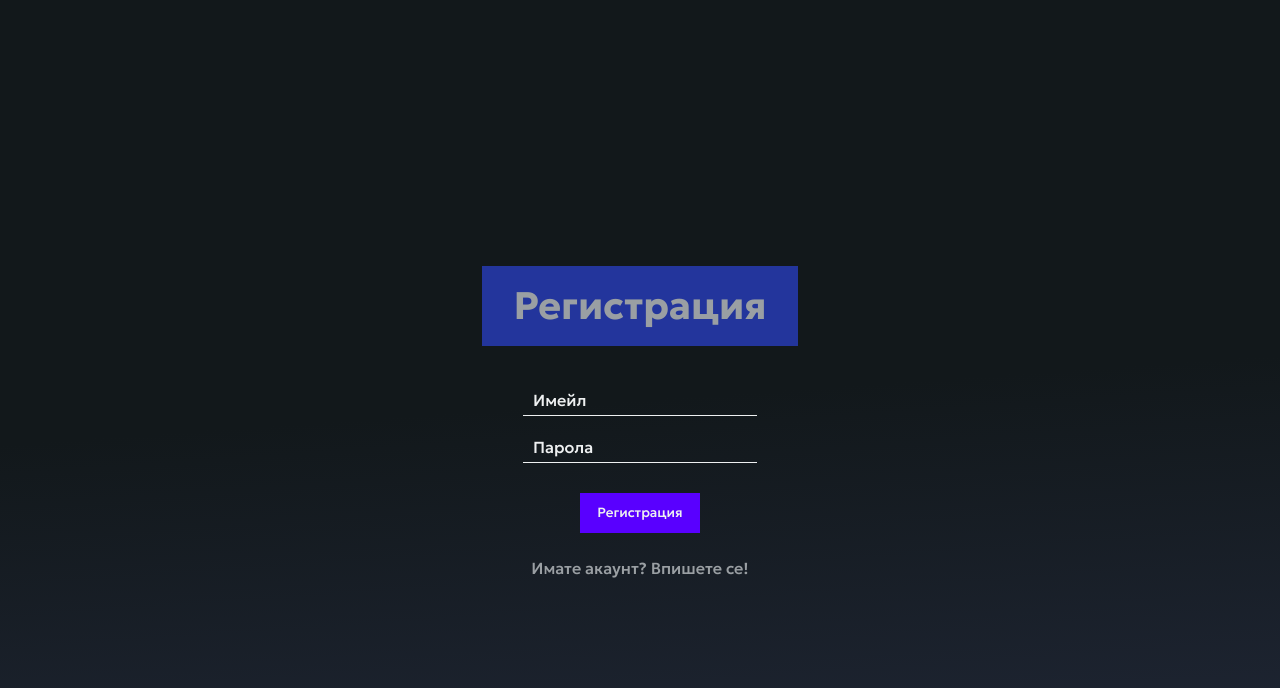
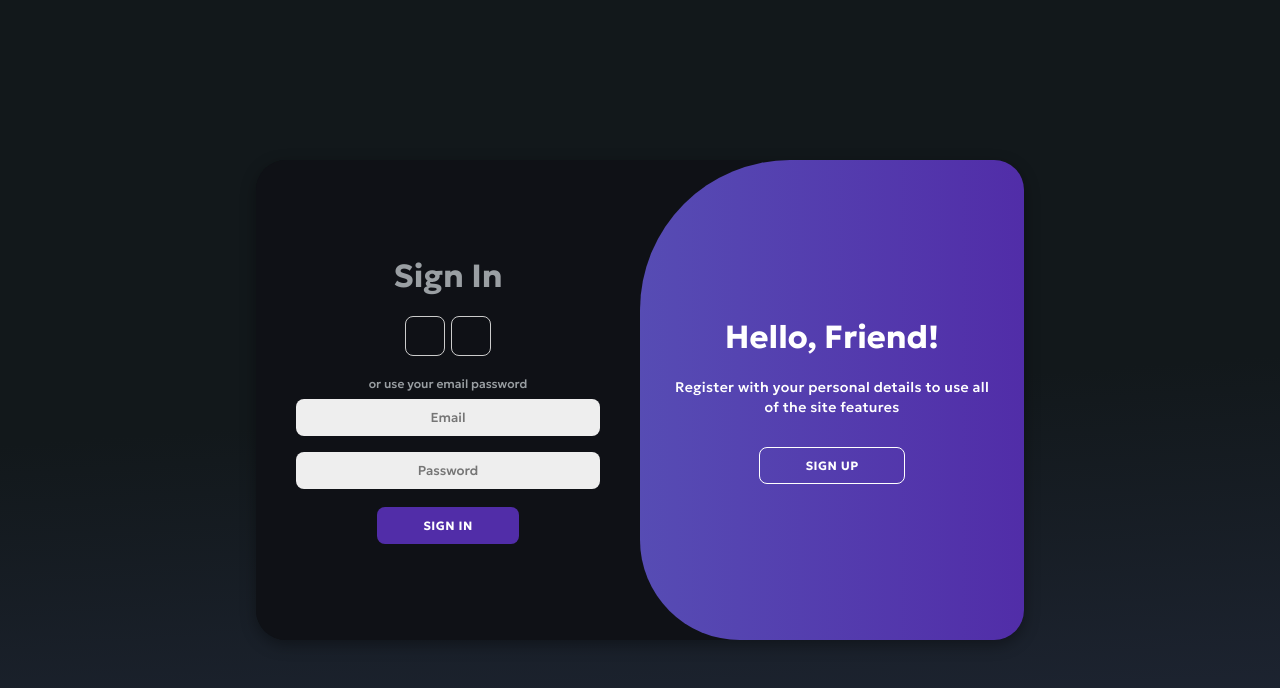
Before and after one commit to BorisSavianov/CodeHubProject, a Next.js app: page /login in a window 1280 px wide. Shown: the top 688 px of the page. Built offline with nearby package versions, Linux system fonts and the light colour scheme; no server answers.

Commit message:
new login form

```diff
--- a/pages/login.jsx
+++ b/pages/login.jsx
@@ -96,23 +96,32 @@ function LoginForm() {
   const handleFirebaseError = (errorCode) => {
     switch (errorCode) {
       case "auth/user-not-found":
-        return "Потребителят не е намерен.";
+        return ToastComponent("Потребителят не е намерен.", "error");
       case "auth/wrong-password":
-        return "Невалидна парола.";
+        return ToastComponent("Невалидна парола.", "error");
       case "auth/invalid-login-credentials":
-        return "Невалидни данни за вход. Моля, проверете вашия имейл и парола.";
+        return ToastComponent(
+          "Невалидни данни за вход. Моля, проверете вашия имейл и парола.",
+          "error"
+        );
       case "auth/invalid-email":
-        return "Невалиден email. Моля опитайте с друг.";
+        return ToastComponent(
+          "Невалиден email. Моля опитайте с друг.",
+          "error"
+        );
       case "auth/missing-password":
-        return "Липсва парола.";
+        return ToastComponent("Липсва парола.", "error");
       case "auth/email-already-in-use":
-        return "Този email вече е регистриран.";
+        return ToastComponent("Този email вече е регистриран.", "error");
       case "auth/account-exists-with-different-credential":
-        return "Потребителят вече съществува, но с друг вход.";
+        return ToastComponent(
+          "Потребителят вече съществува, но с друг вход.",
+          "error"
+        );
       case "auth/user-cancelled":
-        return "Потребителят отказа.";
+        return ToastComponent("Потребителят отказа.", "error");
       default:
-        return "Грешка. Моля, опитайте по-късно.";
+        return ToastComponent("Грешка. Моля, опитайте по-късно.", "error");
     }
   };
 
@@ -284,193 +293,179 @@ function LoginForm() {
     }
   };
 
-  if (loading) {
-    return (
-      <div className={styles.loadingOverlay}>
-        <p>Зареждане...</p>
-      </div>
-    );
+  const [isActive, setIsActive] = useState(false);
+
+  useEffect(() => {
+    const container = document.getElementById("container");
+    const registerBtn = document.getElementById("register");
+    const loginBtn = document.getElementById("login");
+
+    const handleRegisterClick = () => {
+      container.classList.add(`${styles.active}`);
+      setIsActive(true);
+    };
+
+    const handleLoginClick = () => {
+      container.classList.remove(`${styles.active}`);
+      setIsActive(false);
+    };
+
+    // Check if registerBtn and loginBtn exist before attaching event listeners
+    if (registerBtn && loginBtn) {
+      registerBtn.addEventListener("click", handleRegisterClick);
+      loginBtn.addEventListener("click", handleLoginClick);
+
+      return () => {
+        registerBtn.removeEventListener("click", handleRegisterClick);
+        loginBtn.removeEventListener("click", handleLoginClick);
+      };
     }
+
+    // Handle the case where either registerBtn or loginBtn is null
+    console.error("registerBtn or loginBtn is null.");
+  }, [isActive]);
 
   if (!user) {
     return (
-      <div className="container">
-        {isLogin ? (
-          <>
-            <form
-              onSubmit={handleSignup}
-              className={styles.SignInForm}
-              ref={formRef}
-            >
-              <h2 className={styles.SignUpHead}>Регистрация</h2>
-              <div className={styles.form}>
-                <div className={styles.inputWrapper}>
+      <body className="container">
+        <style>
+          {`* {
+  margin: 0;
+  padding: 0;
+  box-sizing: border-box;
+}
+
+body {
+  background-color: #c9d6ff;
+  background: linear-gradient(to right, #e2e2e2, #c9d6ff);
+  display: flex;
+  align-items: center;
+  justify-content: center;
+  flex-direction: column;
+  height: 100vh;
+  width: 100vw
+}
+        `}
+        </style>
+        <div className={styles.container} id="container">
+          <div className={`${styles["form-container"]} ${styles["sign-up"]}`}>
+            <form onSubmit={handleSignup} ref={formRef}>
+              <h1>Create Account</h1>
+              <div className={styles["social-icons"]}>
+                <a onClick={handleGoogleSignIn} className={styles.icon}>
+                  <i
+                    className={`${styles["fa-brands"]} ${styles["fa-github"]}`}
+                  ></i>
+                </a>
+                <a onClick={handleGitHubSignIn} className={styles.icon}>
+                  <i
+                    className={`${styles["fa-brands"]} ${styles["fa-linkedin-in"]}`}
+                  ></i>
+                </a>
+              </div>
+              <span>or use your email for registration</span>
+
               <input
                 type="email"
-                    placeholder=" "
+                placeholder="Email"
                 value={email}
                 onChange={(e) => setEmail(e.target.value)}
-                    className={styles.SignInTextBox}
-                    onFocus={() => handleInputFocus("email")}
-                    onBlur={() => handleInputBlur("email")}
+                className={styles.input}
               />
-                  <label
-                    className={emailFocused || email ? styles.labelActive : ""}
-                  >
-                    Имейл
-                  </label>
-                </div>
-                <div className={styles.inputContainer}>
               <input
                 type="password"
-                    placeholder=" "
+                placeholder="Password"
                 value={password}
                 onChange={(e) => setPassword(e.target.value)}
-                    className={styles.SignInTextBox}
-                    onFocus={() => handleInputFocus("password")}
-                    onBlur={() => handleInputBlur("password")}
+                className={styles.input}
               />
-                  <label
-                    className={
-                      passwordFocused || password ? styles.labelActive : ""
-                    }
-                  >
-                    Парола
-                  </label>
+              <button type="submit" className={styles.button}>
+                Sign Up
+              </button>
+            </form>
           </div>
-
-                {showUsernameField && (
-                  <>
-                    <input
-                      type="text"
-                      placeholder="Потребителско име"
-                      value={username}
-                      onChange={(e) => setUsername(e.target.value)}
-                      onClick={() => scrollToTop()}
-                    />
-                    {error && <p>{error}</p>}
-                  </>
-                )}
-                <button type="submit" className={styles.SignInBtn}>
-                  Регистрация
-                </button>
-                <p>
-                  Имате акаунт?{" "}
-                  <a onClick={toggleLoginSignup}>
-                    {isLogin ? "Впишете се!" : "Направете си акаунт!"}
+          <div className={`${styles["form-container"]} ${styles["sign-in"]}`}>
+            <form onSubmit={handleLogin}>
+              <h1>Sign In</h1>
+              <div className={styles["social-icons"]}>
+                <a onClick={handleGoogleSignIn} className={styles.icon}>
+                  <i
+                    className={`${styles["fa-brands"]} ${styles["fa-github"]}`}
+                  ></i>
                 </a>
-                </p>
-                {error && <p>{error}</p>}
+                <a onClick={handleGitHubSignIn} className={styles.icon}>
+                  <i
+                    className={`${styles["fa-brands"]} ${styles["fa-linkedin-in"]}`}
+                  ></i>
+                </a>
               </div>
-            </form>
-          </>
-        ) : (
-          <>
-            <form onSubmit={handleLogin} className={styles.LogInForm}>
-              <h2 className={styles.SignUpHead}>Вход</h2>
-              <div className={styles.form}>
-                <div className={styles.inputContainer}>
+              <span>or use your email password</span>
               <input
                 type="email"
-                    placeholder=" "
+                placeholder="Email"
                 value={email}
                 onChange={(e) => setEmail(e.target.value)}
-                    className={styles.LoginTextBox}
-                    onFocus={() => handleInputFocus("email")}
-                    onBlur={() => handleInputBlur("email")}
+                className={styles.input}
               />
-                  <label
-                    className={emailFocused || email ? styles.labelActive : ""}
-                  >
-                    Имейл
-                  </label>
-                </div>
-                <div className={styles.inputContainer}>
               <input
                 type="password"
-                    placeholder=" "
+                placeholder="Password"
                 value={password}
                 onChange={(e) => setPassword(e.target.value)}
-                    className={styles.LoginTextBox}
-                    onFocus={() => handleInputFocus("password")}
-                    onBlur={() => handleInputBlur("password")}
+                className={styles.input}
               />
-                  <label
-                    className={
-                      passwordFocused || password ? styles.labelActive : ""
-                    }
+
+              <button type="submit" className={styles.button}>
+                Sign In
+              </button>
+            </form>
+          </div>
+          <div className={styles["toggle-container"]}>
+            <div className={styles.toggle}>
+              <div
+                className={`${styles["toggle-panel"]} ${styles["toggle-left"]}`}
               >
-                    Парола
-                  </label>
-                </div>
-                <button type="submit" className={styles.LogInBtn}>
-                  Вход
+                <h1>Welcome Back!</h1>
+                <p>
+                  Enter your personal details to use all of the site features
+                </p>
+                <button
+                  className={`${styles.hidden} ${styles.login} ${
+                    isActive ? styles.active : ""
+                  }`}
+                  id="login"
+                >
+                  Sign In
                 </button>
               </div>
-
-              <div className={styles.socials}>
-                <button onClick={handleGoogleSignIn} className={styles.Google}>
-                  <svg
-                    xmlns="http://www.w3.org/2000/svg"
-                    viewBox="0 0 24 24"
-                    width="40"
-                    height="40"
+              <div
+                className={`${styles["toggle-panel"]} ${styles["toggle-right"]}`}
               >
-                    <g transform="matrix(1, 0, 0, 1, 27.009001, -39.238998)">
-                      <path
-                        fill="#4285F4"
-                        d="M -3.264 51.509 C -3.264 50.719 -3.334 49.969 -3.454 49.239 L -14.754 49.239 L -14.754 53.749 L -8.284 53.749 C -8.574 55.229 -9.424 56.479 -10.684 57.329 L -10.684 60.329 L -6.824 60.329 C -4.564 58.239 -3.264 55.159 -3.264 51.509 Z"
-                      ></path>
-                      <path
-                        fill="#34A853"
-                        d="M -14.754 63.239 C -11.514 63.239 -8.804 62.159 -6.824 60.329 L -10.684 57.329 C -11.764 58.049 -13.134 58.489 -14.754 58.489 C -17.884 58.489 -20.534 56.379 -21.484 53.529 L -25.464 53.529 L -25.464 56.619 C -23.494 60.539 -19.444 63.239 -14.754 63.239 Z"
-                      ></path>
-                      <path
-                        fill="#FBBC05"
-                        d="M -21.484 53.529 C -21.734 52.809 -21.864 52.039 -21.864 51.239 C -21.864 50.439 -21.724 49.669 -21.484 48.949 L -21.484 45.859 L -25.464 45.859 C -26.284 47.479 -26.754 49.299 -26.754 51.239 C -26.754 53.179 -26.284 54.999 -25.464 56.619 L -21.484 53.529 Z"
-                      ></path>
-                      <path
-                        fill="#EA4335"
-                        d="M -14.754 43.989 C -12.984 43.989 -11.404 44.599 -10.154 45.789 L -6.734 42.369 C -8.804 40.429 -11.514 39.239 -14.754 39.239 C -19.444 39.239 -23.494 41.939 -25.464 45.859 L -21.484 48.949 C -20.534 46.099 -17.884 43.989 -14.754 43.989 Z"
-                      ></path>
-                    </g>
-                  </svg>
+                <h1>Hello, Friend!</h1>
+                <p>
+                  Register with your personal details to use all of the site
+                  features
+                </p>
+                <button
+                  className={`${styles.hidden} ${styles.register} ${
+                    isActive ? styles.active : ""
+                  }`}
+                  id="register"
+                >
+                  Sign Up
                 </button>
-
-                <a onClick={handleGitHubSignIn} className={styles.Github}>
-                  <svg
-                    aria-hidden="true"
-                    data-prefix="fab"
-                    data-icon="github"
-                    role="img"
-                    xmlns="http://www.w3.org/2000/svg"
-                    viewBox="0 0 496 512"
-                    className={styles.Github}
-                  >
-                    <path
-                      fill="currentColor"
-                      d="M165.9 397.4c0 2-2.3 3.6-5.2 3.6-3.3.3-5.6-1.3-5.6-3.6 0-2 2.3-3.6 5.2-3.6 3-.3 5.6 1.3 5.6 3.6zm-31.1-4.5c-.7 2 1.3 4.3 4.3 4.9 2.6 1 5.6 0 6.2-2s-1.3-4.3-4.3-5.2c-2.6-.7-5.5.3-6.2 2.3zm44.2-1.7c-2.9.7-4.9 2.6-4.6 4.9.3 2 2.9 3.3 5.9 2.6 2.9-.7 4.9-2.6 4.6-4.6-.3-1.9-3-3.2-5.9-2.9zM244.8 8C106.1 8 0 113.3 0 252c0 110.9 69.8 205.8 169.5 239.2 12.8 2.3 17.3-5.6 17.3-12.1 0-6.2-.3-40.4-.3-61.4 0 0-70 15-84.7-29.8 0 0-11.4-29.1-27.8-36.6 0 0-22.9-15.7 1.6-15.4 0 0 24.9 2 38.6 25.8 21.9 38.6 58.6 27.5 72.9 20.9 2.3-16 8.8-27.1 16-33.7-55.9-6.2-112.3-14.3-112.3-110.5 0-27.5 7.6-41.3 23.6-58.9-2.6-6.5-11.1-33.3 2.6-67.9 20.9-6.5 69 27 69 27 20-5.6 41.5-8.5 62.8-8.5s42.8 2.9 62.8 8.5c0 0 48.1-33.6 69-27 13.7 34.7 5.2 61.4 2.6 67.9 16 17.7 25.8 31.5 25.8 58.9 0 96.5-58.9 104.2-114.8 110.5 9.2 7.9 17 22.9 17 46.4 0 33.7-.3 75.4-.3 83.6 0 6.5 4.6 14.4 17.3 12.1C428.2 457.8 496 362.9 496 252 496 113.3 383.5 8 244.8 8zM97.2 352.9c-1.3 1-1 3.3.7 5.2 1.6 1.6 3.9 2.3 5.2 1 1.3-1 1-3.3-.7-5.2-1.6-1.6-3.9-2.3-5.2-1zm-10.8-8.1c-.7 1.3.3 2.9 2.3 3.9 1.6 1 3.6.7 4.3-.7.7-1.3-.3-2.9-2.3-3.9-2-.6-3.6-.3-4.3.7zm32.4 35.6c-1.6 1.3-1 4.3 1.3 6.2 2.3 2.3 5.2 2.6 6.5 1 1.3-1.3.7-4.3-1.3-6.2-2.2-2.3-5.2-2.6-6.5-1zm-11.4-14.7c-1.6 1-1.6 3.6 0 5.9 1.6 2.3 4.3 3.3 5.6 2.3 1.6-1.3 1.6-3.9 0-6.2-1.4-2.3-4-3.3-5.6-2z"
-                    ></path>
-                  </svg>
-                </a>
               </div>
-              <p>
-                Нямате акаунт?{" "}
-                <a onClick={toggleLoginSignup}>
-                  {isLogin ? "Впишете се!" : "Създайте си!"}
-                </a>
-              </p>
-              {error && <p>{error}</p>}
-            </form>
-          </>
-        )}
             </div>
+          </div>
+        </div>
+      </body>
     );
   }
 
   if (showUsernameField) {
     return (
       <div className="container">
+        <div className={styles.container} id="container">
           <form onSubmit={handleUsernameSubmit}>
             <input
               type="text"
@@ -483,6 +478,7 @@ function LoginForm() {
 
           {error && <p>{error}</p>}
         </div>
+      </div>
     );
   }
 }
--- a/styles/Auth.module.css
+++ b/styles/Auth.module.css
@@ -134,3 +134,221 @@
   background-size: cover;
   overflow: auto;
 }
+
+/* form */
+
+.body {
+  background-color: #c9d6ff;
+  background: linear-gradient(to right, #e2e2e2, #c9d6ff);
+  display: flex;
+  align-items: center;
+  justify-content: center;
+  flex-direction: column;
+  height: 100vh;
+}
+
+.container {
+  background: rgb(15, 17, 22);
+  border-radius: 30px;
+  box-shadow: 0 5px 15px rgba(0, 0, 0, 0.35);
+  position: relative;
+  overflow: hidden;
+  width: 768px;
+  max-width: 100%;
+  min-height: 480px;
+}
+
+.container p {
+  font-size: 14px;
+  line-height: 20px;
+  letter-spacing: 0.3px;
+  margin: 20px 0;
+}
+
+.container span {
+  font-size: 12px;
+}
+
+.container a {
+  color: #333;
+  font-size: 13px;
+  text-decoration: none;
+  margin: 15px 0 10px;
+}
+
+.container button {
+  background-color: #512da8;
+  color: #fff;
+  font-size: 12px;
+  padding: 10px 45px;
+  border: 1px solid transparent;
+  border-radius: 8px;
+  font-weight: 600;
+  letter-spacing: 0.5px;
+  text-transform: uppercase;
+  margin-top: 10px;
+  cursor: pointer;
+}
+
+.container button.hidden {
+  background-color: transparent;
+  border-color: #fff;
+}
+
+.container form {
+  background: rgb(15, 17, 22);
+  display: flex;
+  align-items: center;
+  justify-content: center;
+  flex-direction: column;
+  padding: 0 40px;
+  height: 100%;
+}
+
+.container input {
+  background-color: #eee;
+  border: none;
+  margin: 8px 0;
+  padding: 10px 15px;
+  font-size: 13px;
+  border-radius: 8px;
+  width: 100%;
+  outline: none;
+}
+
+.form-container {
+  position: absolute;
+  top: 0;
+  height: 100%;
+  transition: all 0.6s ease-in-out;
+}
+
+.sign-in {
+  left: 0;
+  width: 50%;
+  z-index: 2;
+}
+
+.container.active .sign-in {
+  transform: translateX(100%);
+}
+
+.sign-up {
+  left: 0;
+  width: 50%;
+  opacity: 0;
+  z-index: 1;
+}
+
+.container.active .sign-up {
+  transform: translateX(100%);
+  opacity: 1;
+  z-index: 5;
+  animation: move 0.6s;
+}
+
+@keyframes move {
+  0%,
+  49.99% {
+    opacity: 0;
+    z-index: 1;
+  }
+  50%,
+  100% {
+    opacity: 1;
+    z-index: 5;
+  }
+}
+
+.social-icons {
+  margin: 20px 0;
+}
+
+.social-icons a {
+  border: 1px solid #ccc;
+  border-radius: 20%;
+  display: inline-flex;
+  justify-content: center;
+  align-items: center;
+  margin: 0 3px;
+  width: 40px;
+  height: 40px;
+}
+
+.toggle-container {
+  position: absolute;
+  top: 0;
+  left: 50%;
+  width: 50%;
+  height: 100%;
+  overflow: hidden;
+  transition: all 0.6s ease-in-out;
+  border-radius: 150px 0 0 100px;
+  z-index: 1000;
+}
+
+.container.active .toggle-container {
+  transform: translateX(-100%);
+  border-radius: 0 150px 100px 0;
+}
+
+.toggle {
+  background-color: #512da8;
+  height: 100%;
+  background: linear-gradient(to right, #5c6bc0, #512da8);
+  color: #fff;
+  position: relative;
+  left: -100%;
+  height: 100%;
+  width: 200%;
+  transform: translateX(0);
+  transition: all 0.6s ease-in-out;
+}
+
+.container.active .toggle {
+  transform: translateX(50%);
+}
+
+.toggle-panel {
+  position: absolute;
+  width: 50%;
+  height: 100%;
+  display: flex;
+  align-items: center;
+  justify-content: center;
+  flex-direction: column;
+  padding: 0 30px;
+  text-align: center;
+  top: 0;
+  transform: translateX(0);
+  transition: all 0.6s ease-in-out;
+}
+
+.toggle-left {
+  transform: translateX(-200%);
+}
+
+.container.active .toggle-left {
+  transform: translateX(0);
+}
+
+.toggle-right {
+  right: 0;
+  transform: translateX(0);
+}
+
+.container.active .toggle-right {
+  transform: translateX(200%);
+}
+
+@media (max-width: 800px) {
+  .container {
+    scale: 0.8;
+  }
+}
+
+@media (max-width: 600px) {
+  .container {
+    scale: 0.7;
+  }
+}
```
Also changed, not shown: pages/_app.jsx (+0 -51 lines). Lines whose indentation alone changed are shown as unchanged.
